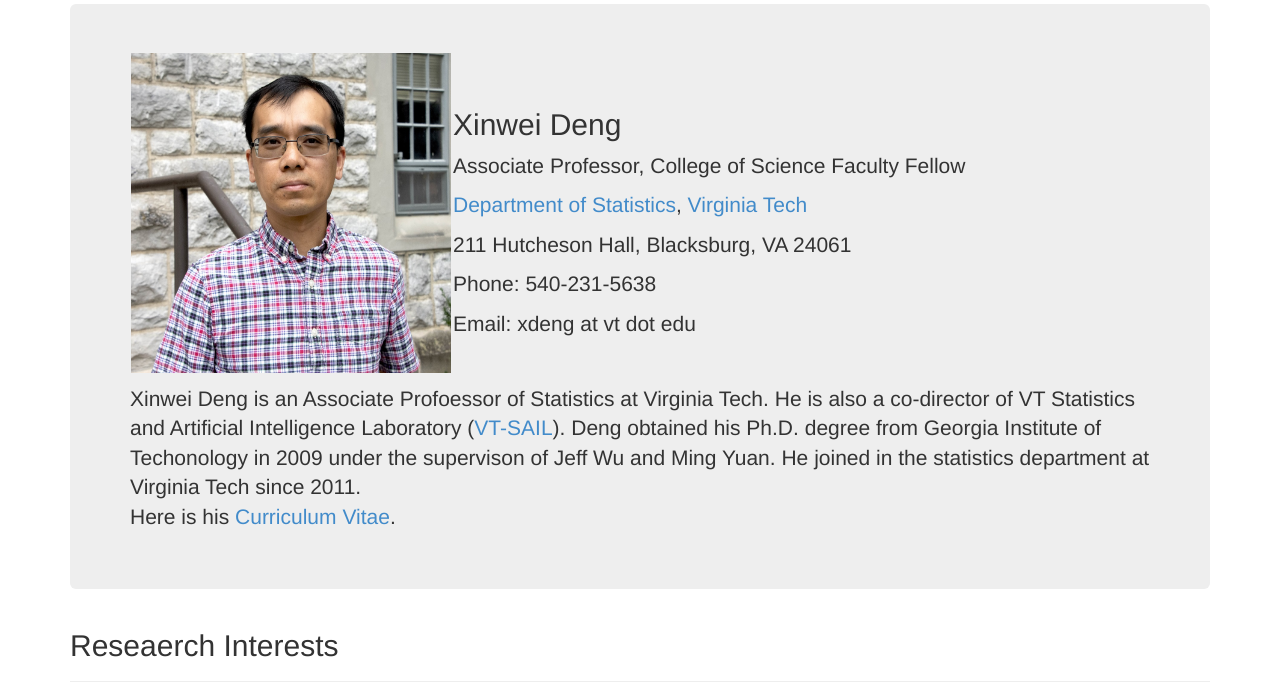
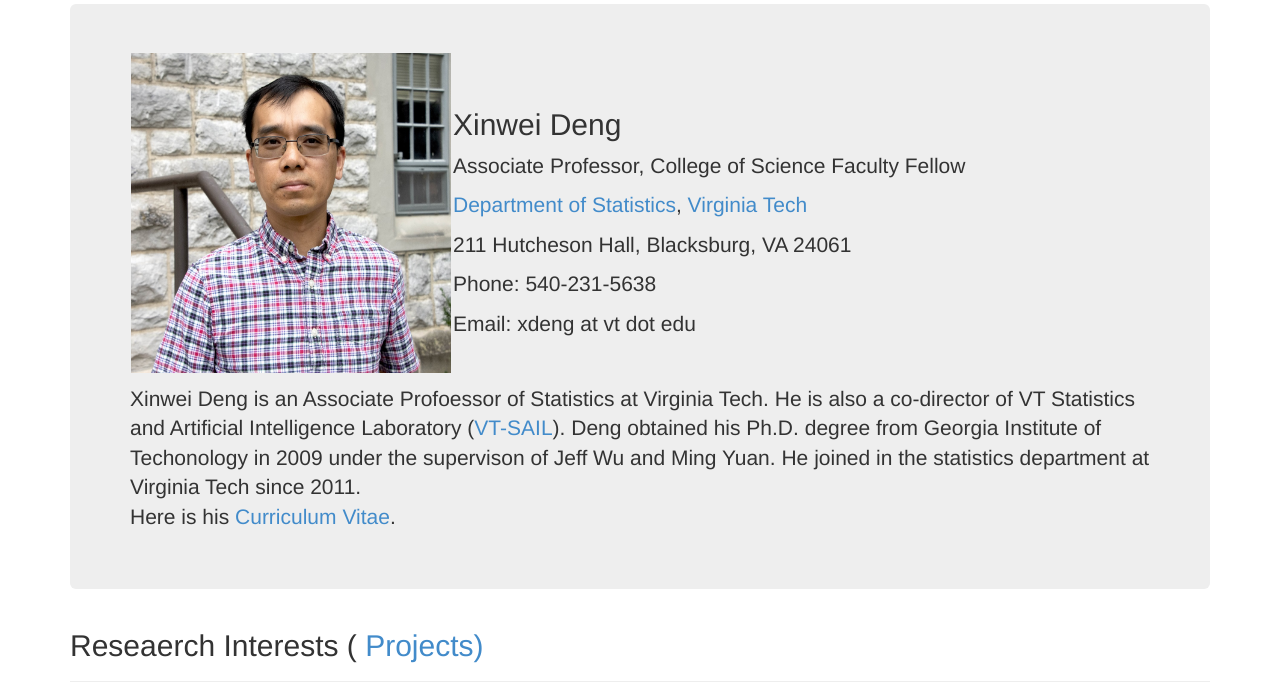
Before and after one commit to xwdeng80/xwdeng80.github.io, a plain HTML site: page index.html in a window 1280 px wide. Shown: the part 68-767 px from the top of the page. Drawn offline with Linux system fonts and the light colour scheme.

Commit message:
Update index.html

```diff
--- a/index.html
+++ b/index.html
@@ -99,7 +99,7 @@
 
 
       <div id="news" class="page-header">
-        <h2>Reseaerch Interests</h2>
+        <h2>Reseaerch Interests (<a href="research.html"> Projects<a>)</h2>
          </div>
 	<div class="lead">
 	  Interface between experimental design and machine learning
```
